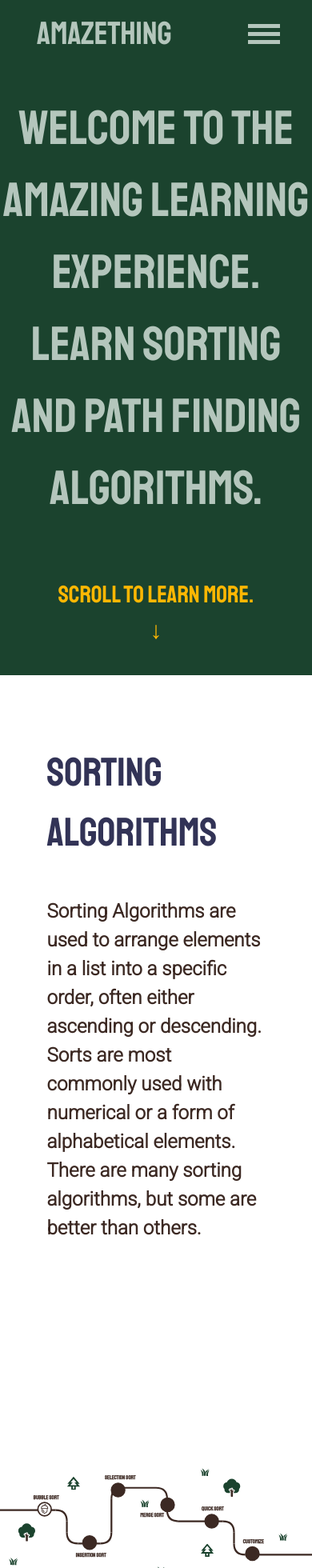
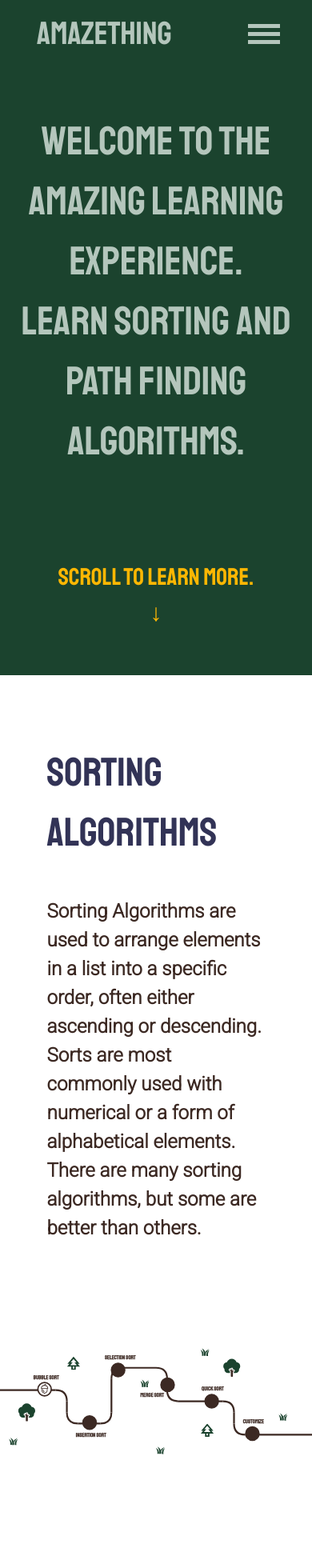
Before and after one commit to vadim-nest/aMAZEthing, a React (Vite) app in the folder Client/: page /learning in a window 390 px wide. Shown: the top 1960 px of the page at 80% size. Built offline with nearby package versions, Linux system fonts and the light colour scheme; no server answers.

Commit message:
feat: make learning page responsive

```diff
--- a/Client/src/components/learning/learning.tsx
+++ b/Client/src/components/learning/learning.tsx
@@ -4,6 +4,7 @@ import CurvePath from './curvePathSVG';
 import { useDispatch } from 'react-redux';
 import { useAuth0 } from '@auth0/auth0-react';
 import { useAppSelector } from '../../features/hooks';
+import MediaQuery from 'react-responsive';
 
 export default function LearningPage() {
   const { getAccessTokenSilently, isAuthenticated } = useAuth0();
@@ -11,11 +12,21 @@ export default function LearningPage() {
   const user = useAppSelector((state) => state.user);
 
   return (
-    <div className='disable-horizontal-scroll'>
+    <div className="disable-horizontal-scroll">
       <div className="initial-view">
         <div>
-          <h1>Welcome to the amazing learning experience.</h1>
-          <h1>Learn sorting and path finding algorithms.</h1>
+          <MediaQuery minWidth={601}>
+            <h1>Welcome to the amazing learning experience.</h1>
+            <h1>Learn sorting and path finding algorithms.</h1>
+          </MediaQuery>
+          <MediaQuery maxWidth={600}>
+            <h1 className="title-small">
+              Welcome to the amazing learning experience.
+            </h1>
+            <h1 className="title-small">
+              Learn sorting and path finding algorithms.
+            </h1>
+          </MediaQuery>
         </div>
         <button
           className="scroll-learning"
@@ -31,17 +42,26 @@ export default function LearningPage() {
             <div className="sorting-algo">
               <h3 className="explanation-title">Sorting algorithms</h3>
               <p className="explanation-text">
-                Sorting Algorithms are used to arrange elements in a list into a specific order, often either ascending or descending.
+                Sorting Algorithms are used to arrange elements in a list into a
+                specific order, often either ascending or descending.
               </p>
               <p className="explanation-text">
-              Sorts are most commonly used with numerical or a form of alphabetical elements.
+                Sorts are most commonly used with numerical or a form of
+                alphabetical elements.
               </p>
               <p className="explanation-text">
                 There are many sorting algorithms, but some are better than
                 others.
               </p>
             </div>
-            <CurveSort />
+            <MediaQuery minWidth={601}>
+              <CurveSort />
+            </MediaQuery>
+            <MediaQuery maxWidth={600}>
+              <div className='curve-small'>
+                <CurveSort/>
+              </div>
+            </MediaQuery>
             <div className="path-algo">
               <h3 className="explanation-title">Path finding algorithms</h3>
               <p className="explanation-text">
@@ -61,7 +81,14 @@ export default function LearningPage() {
           </div>
         </div>
         <div className="path-finding-algs">
-          <CurvePath />
+        <MediaQuery minWidth={601}>
+              <CurvePath />
+            </MediaQuery>
+            <MediaQuery maxWidth={600}>
+              <div className='curve-small'>
+                <CurvePath/>
+              </div>
+            </MediaQuery>
         </div>
       </div>
     </div>
--- a/Client/src/css/learning.css
+++ b/Client/src/css/learning.css
@@ -46,5 +46,12 @@
 
 .disable-horizontal-scroll {
   overflow: hidden;
+}
 
+.title-small {
+  font-size: 50px;
 }
+
+.curve-small {
+margin: -150px 0;
+}
```
Also changed, not shown: Client/src/css/curveSortSVG.css (+0 -8 lines).
